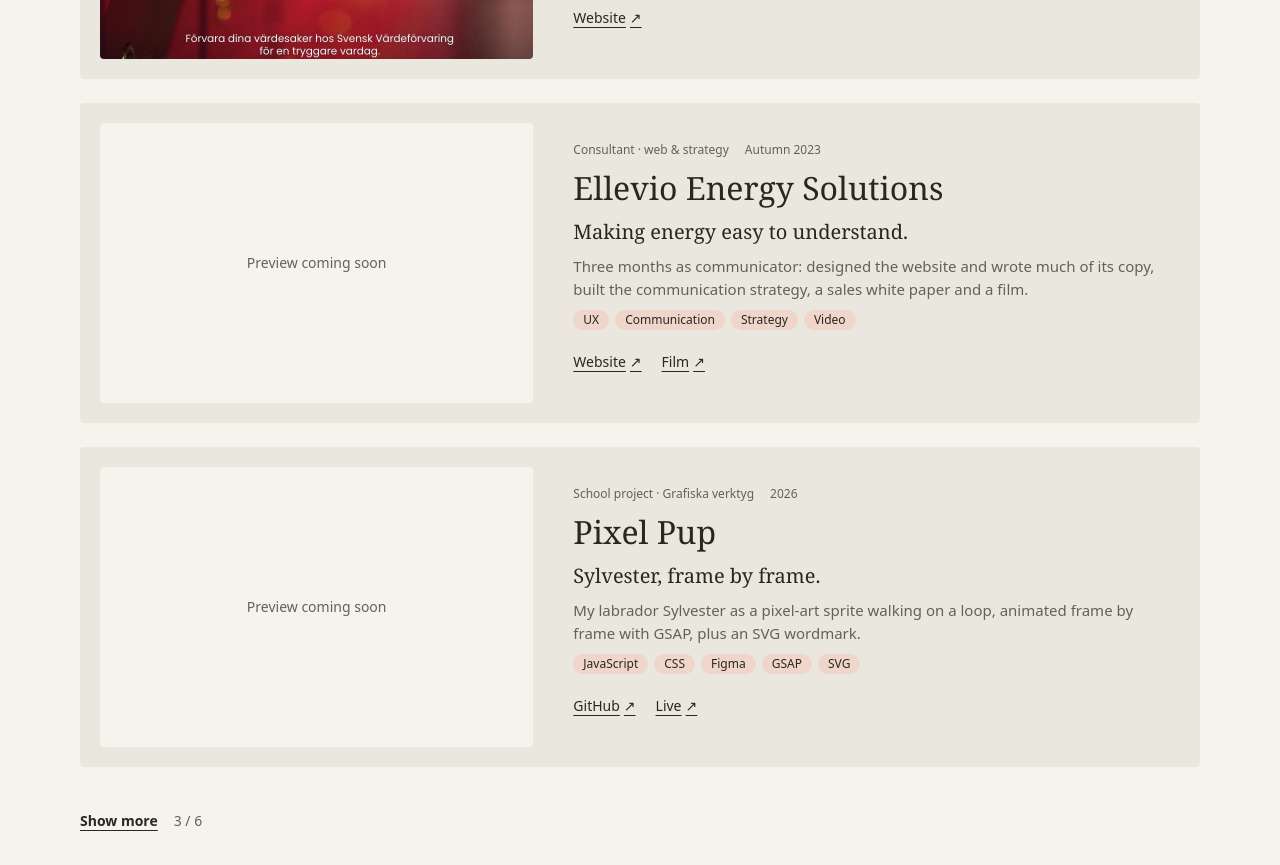
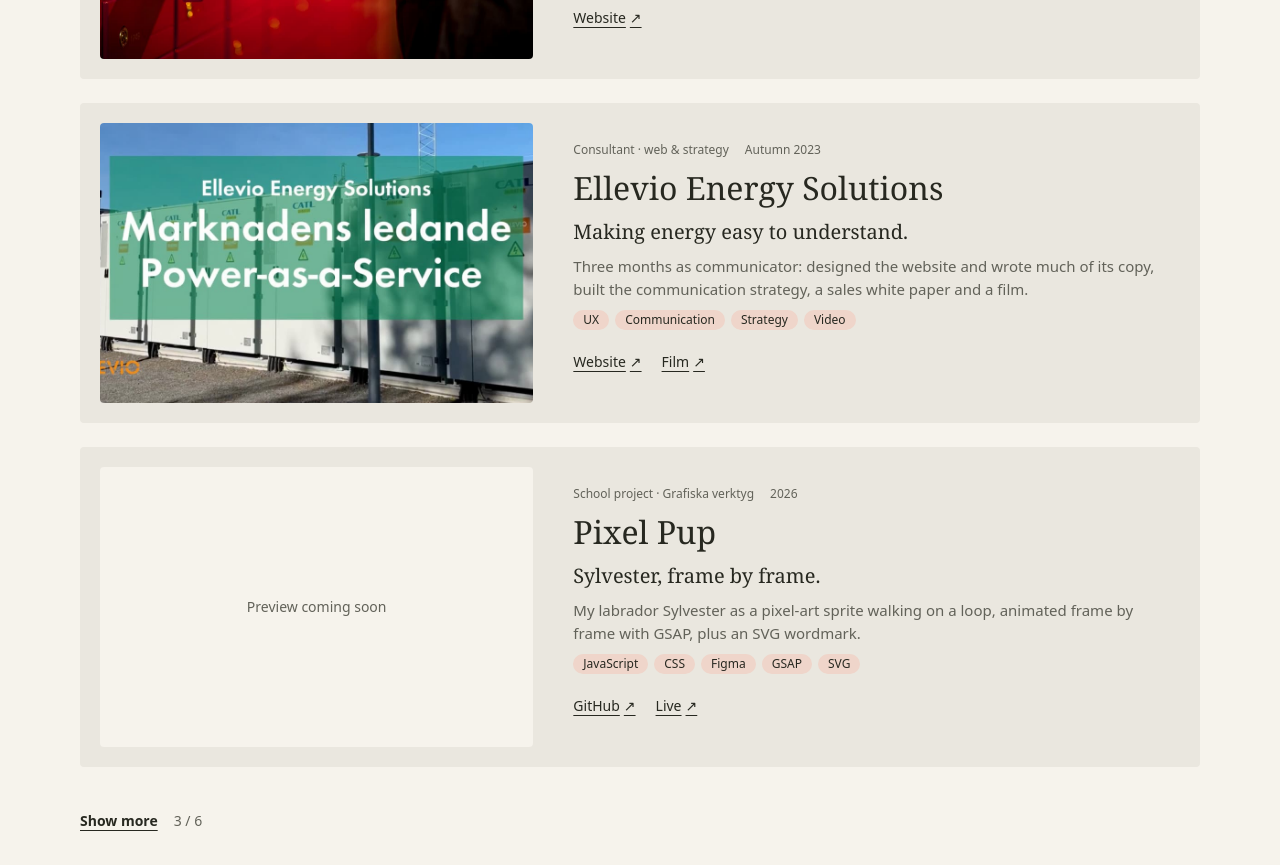
Before and after one commit to lotjons/LOTTIEPORTFOLIO, a React (Vite) app: page / in a window 1280 px wide. Shown: the part 2280-3145 px from the top of the page. Built offline with nearby package versions, Linux system fonts and the light colour scheme.

Commit message:
feat(projects): add ellevio image and replace svf image

```diff
--- a/src/data/projects.ts
+++ b/src/data/projects.ts
@@ -23,6 +23,8 @@
     description:
       'Three months as communicator: designed the website and wrote much of its copy, built the communication strategy, a sales white paper and a film.',
     tags: ['UX', 'Communication', 'Strategy', 'Video'],
+    image: '/images/projects/ellevio.jpg',
+    imageAlt: 'Ellevio Energy Solutions website start page',
     links: [
       { label: 'Website', url: 'https://www.ellevioenergysolutions.se' },
       { label: 'Film', url: 'https://www.youtube.com/watch?v=-8_w-HXhabU' },
```
Also changed, not shown: public/images/projects/ellevio.jpg (added), public/images/projects/svf.jpg.
